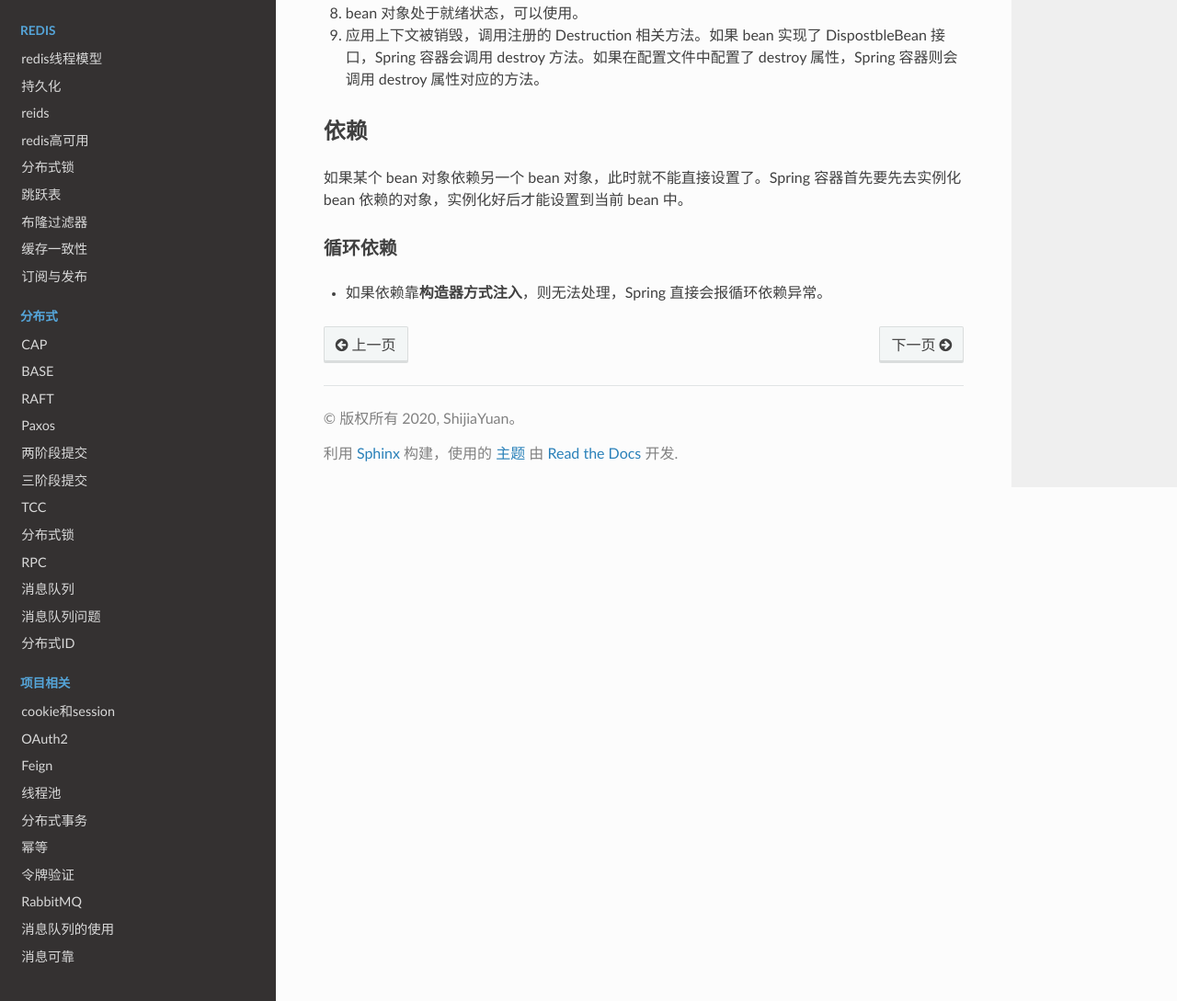
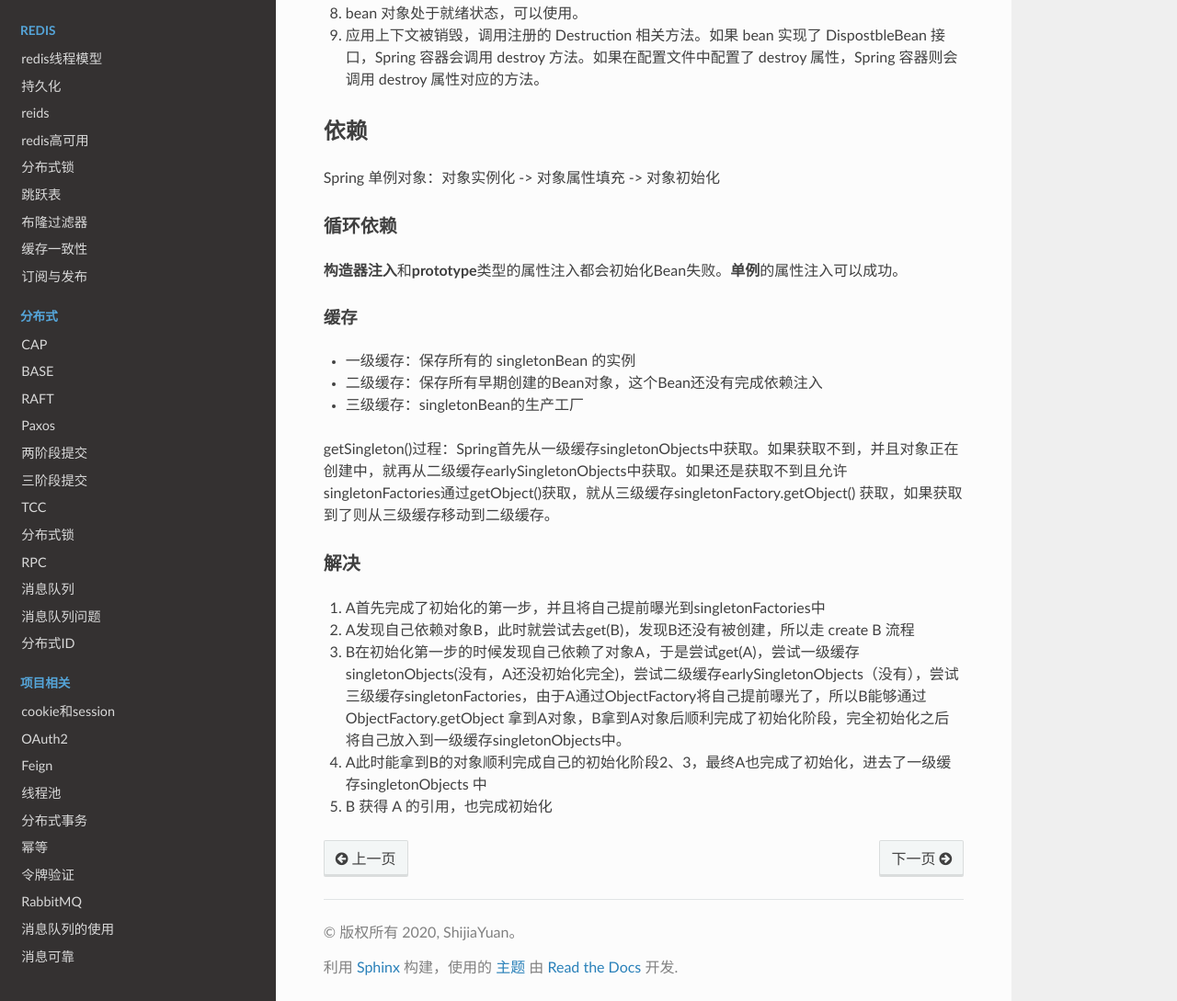
Before and after one commit to shij-yuan/Notes, a Sphinx documentation site: the page built from source/Spring/Bean.md, in a window 1280 px wide and 1400 px high, scrolled down 1117 px. Shown: the part 311-1400 px from the top of the window at 92% size. Built offline with Sphinx 7.4.7 and the Read the Docs theme 2.0.0, drawn with Linux system fonts in a browser that asks for light colours; pages that are not in the unit, such as notebooks, are missing from menus.

Commit message:
add notes

```diff
--- a/source/Spring/Bean.md
+++ b/source/Spring/Bean.md
@@ -38,8 +38,24 @@ Spring IoC容器中只会存在一个**共享的 bean 实例**，并且所有对
 
 ## 依赖
 
-如果某个 bean 对象依赖另一个 bean 对象，此时就不能直接设置了。Spring 容器首先要先去实例化 bean 依赖的对象，实例化好后才能设置到当前 bean 中。
+Spring 单例对象：对象实例化 -> 对象属性填充 -> 对象初始化
 
 ### 循环依赖
 
-- 如果依赖靠**构造器方式注入**，则无法处理，Spring 直接会报循环依赖异常。
+**构造器注入**和**prototype**类型的属性注入都会初始化Bean失败。**单例**的属性注入可以成功。
+
+#### 缓存
+
+- 一级缓存：保存所有的 singletonBean 的实例
+- 二级缓存：保存所有早期创建的Bean对象，这个Bean还没有完成依赖注入
+- 三级缓存：singletonBean的生产工厂
+
+getSingleton()过程：Spring首先从一级缓存singletonObjects中获取。如果获取不到，并且对象正在创建中，就再从二级缓存earlySingletonObjects中获取。如果还是获取不到且允许singletonFactories通过getObject()获取，就从三级缓存singletonFactory.getObject() 获取，如果获取到了则从三级缓存移动到二级缓存。
+
+### 解决
+
+1. A首先完成了初始化的第一步，并且将自己提前曝光到singletonFactories中
+2. A发现自己依赖对象B，此时就尝试去get(B)，发现B还没有被创建，所以走 create B 流程
+3. B在初始化第一步的时候发现自己依赖了对象A，于是尝试get(A)，尝试一级缓存singletonObjects(没有，A还没初始化完全)，尝试二级缓存earlySingletonObjects（没有），尝试三级缓存singletonFactories，由于A通过ObjectFactory将自己提前曝光了，所以B能够通过ObjectFactory.getObject 拿到A对象，B拿到A对象后顺利完成了初始化阶段，完全初始化之后将自己放入到一级缓存singletonObjects中。
+4. A此时能拿到B的对象顺利完成自己的初始化阶段2、3，最终A也完成了初始化，进去了一级缓存singletonObjects 中
+5. B 获得 A 的引用，也完成初始化
```
Also changed, not shown: source/多线程/单例双重检测.md (+34 -18 lines).
